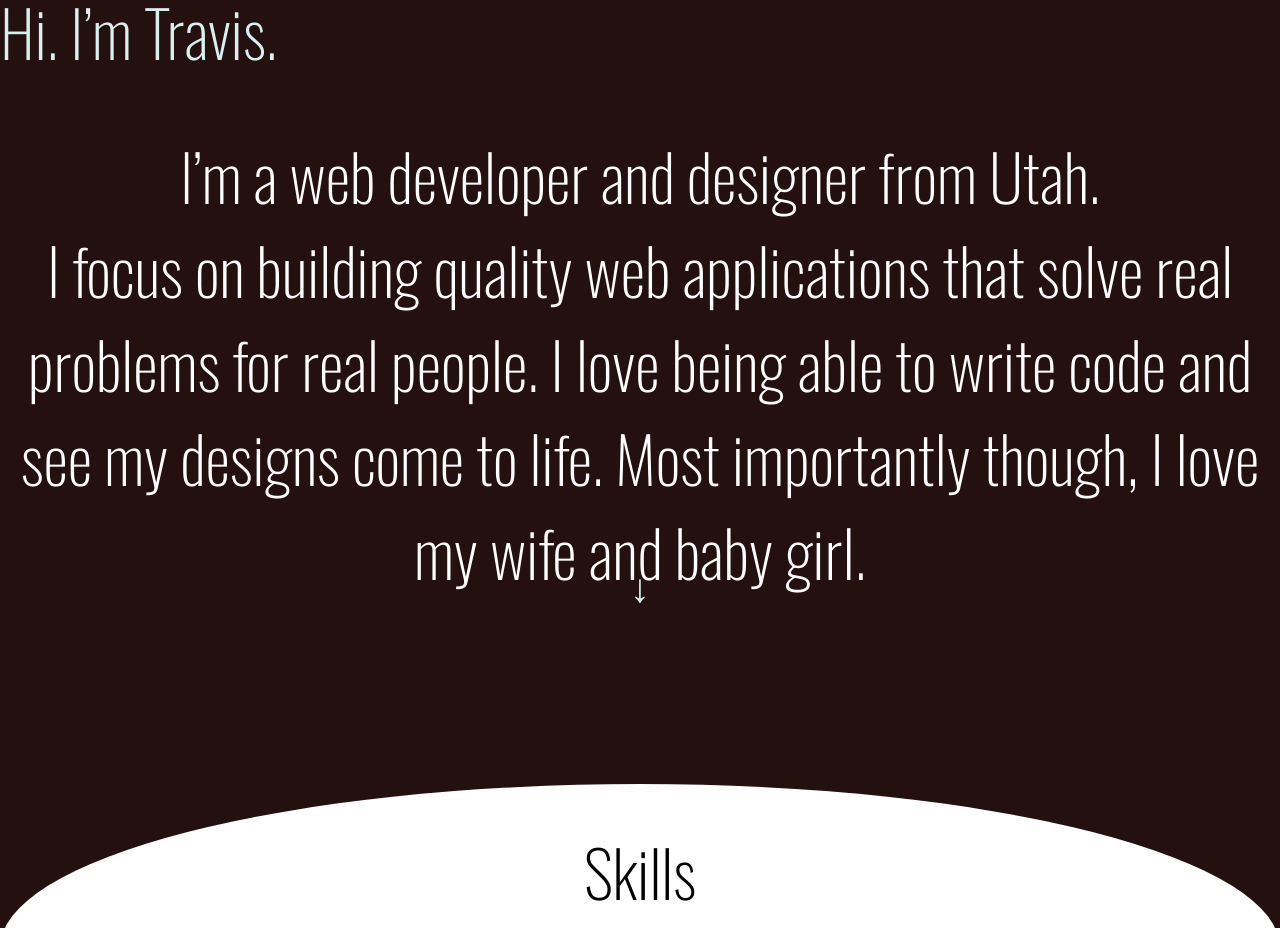
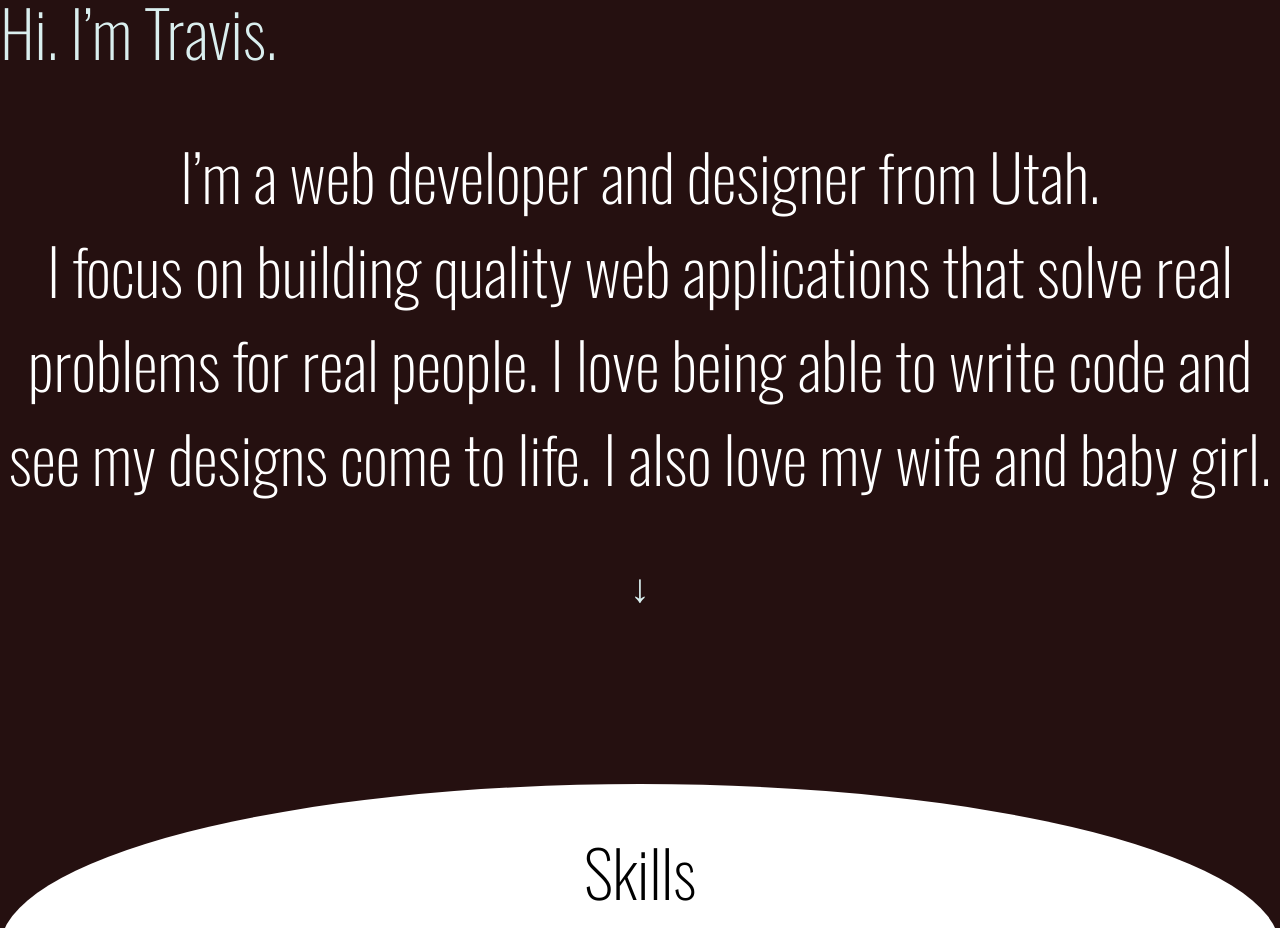
Before and after one commit to tbates93/portfolio, a React (Create React App) app: page / in a window 1280 px wide. Shown: the part 800-1728 px from the top of the page. Built offline with nearby package versions, Linux system fonts and the light colour scheme.

Commit message:
Small edit

```diff
--- a/src/App.js
+++ b/src/App.js
@@ -50,7 +50,7 @@ class App extends Component {
           <div className="sectionContainer">
             <span className="sectionHeading">Hi. I’m Travis.</span>
             <ScrollAnimation animateIn="fadeIn" offset={300} animateOnce={true}>
-              <span className="aboutMe">I’m a web developer and designer from Utah.<br/> I focus on building quality web applications that solve real problems for real people. I love being able to write code and see my designs come to life. Most importantly though, I love my wife and baby girl.</span>
+              <span className="aboutMe">I’m a web developer and designer from Utah.<br/> I focus on building quality web applications that solve real problems for real people. I love being able to write code and see my designs come to life. I also love my wife and baby girl.</span>
             </ScrollAnimation>
             <span onClick={() => scrollToComponent(this.section3, { offset: -200, align: 'top', duration: 800 })} className="bounce2">&#x2193;</span>
 
```
